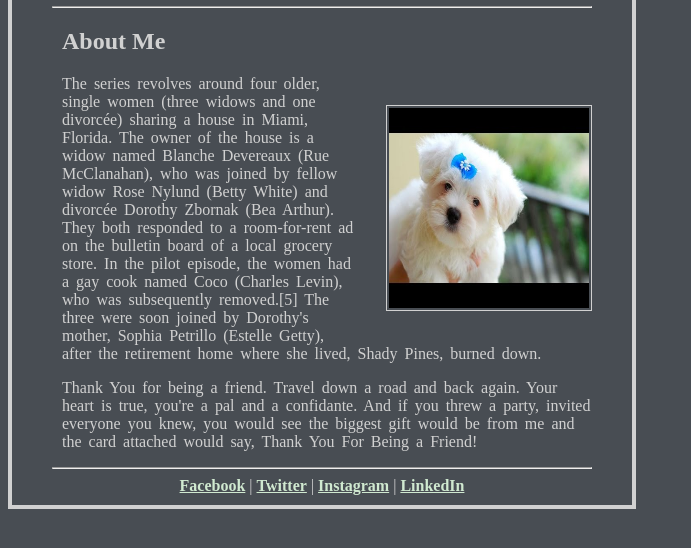
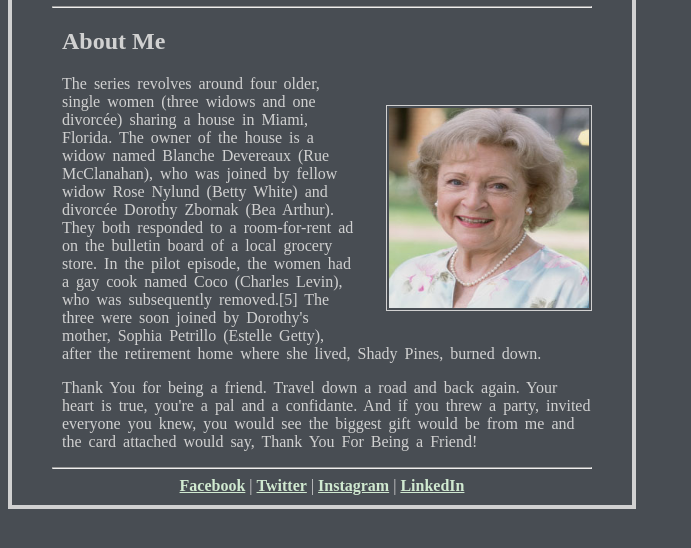
Before and after one commit to MalcolmBarbee/wendy-bite-page, a plain HTML site: page index.html in a window 1280 px wide. Shown: the part 122-670 px from the top of the page, without its empty margins (0-691 px from the left). Drawn offline with Linux system fonts and the light colour scheme.

Commit message:
fixing bugs

```diff
--- a/index.html
+++ b/index.html
@@ -17,7 +17,7 @@
 <hr>
         <strong><h2>About Me</h2></strong>
 
-        <img src = "assets/dog.jpg" alt="Betty White" verticle-align=right>
+        <img src = "assets/betty.jpg" alt="Betty White" verticle-align=right>
         <p>The series revolves around four older, single women (three widows and one divorcée) sharing a house in Miami,
         Florida. The owner of the house is a widow named Blanche Devereaux (Rue McClanahan), who was joined by fellow
         widow Rose Nylund (Betty White) and divorcée Dorothy Zbornak (Bea Arthur). They both responded to a
```
Also changed, not shown: assets/betty.jpg (added).
